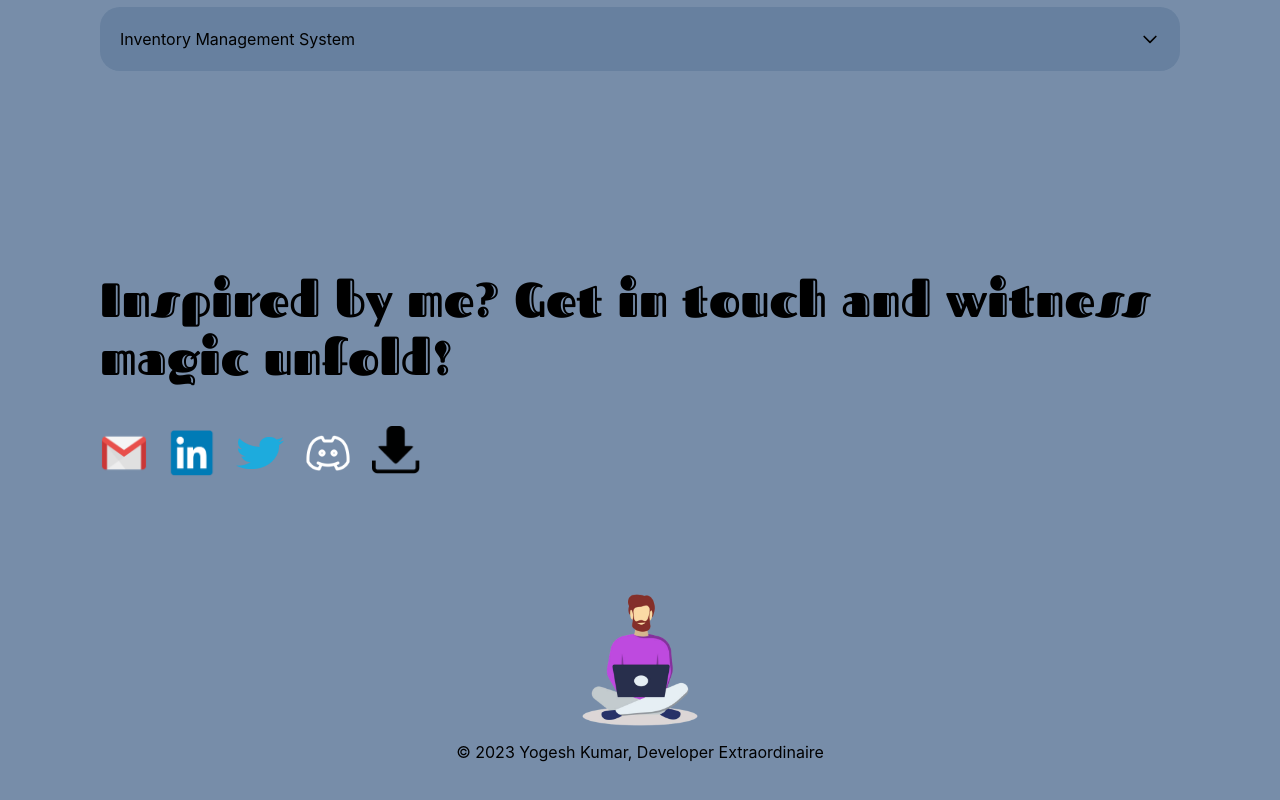
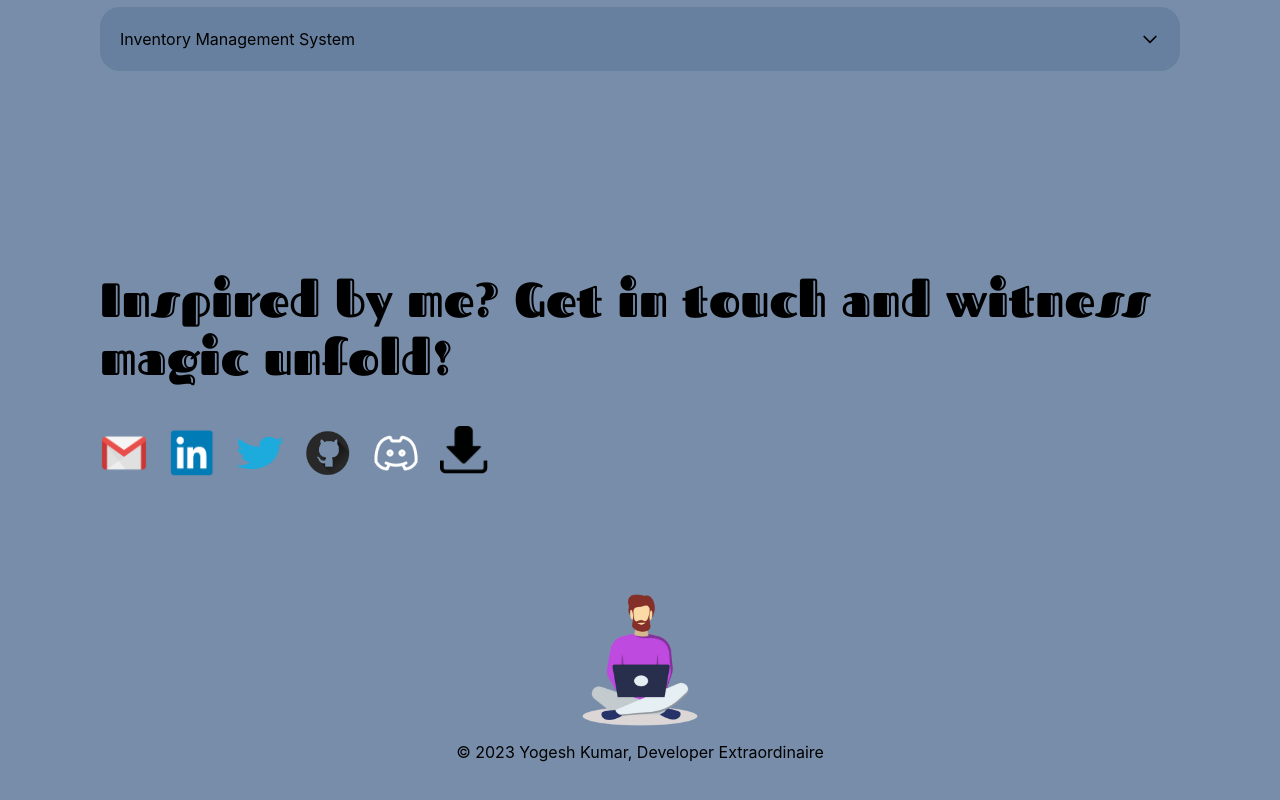
Before and after one commit to yogeshsingh2672000/portfolio, a React (Create React App) app: page / in a window 1280 px wide. Shown: the part 4208-5008 px from the top of the page. Built offline with nearby package versions, Linux system fonts and the light colour scheme.

Commit message:
add github & enhance tooltip looks

```diff
--- a/src/components/sections/Contact.tsx
+++ b/src/components/sections/Contact.tsx
@@ -18,19 +18,22 @@ function Contact() {
     <div id="contact" className="px-[20px] md:px-[50px] lg:px-[100px] py-[20px] md:py-[80px] lg:py-[100px]">
         <div className="bg-[#778DA9] dev-toolkit-heading text-[32px] md:text-[48px]">Inspired by me? Get in touch and witness magic unfold!</div>
         <div className="flex items-center gap-[20px] pt-[40px]">
-            <Tooltip content="yogeshsingh2672000@gmail.com">
+            <Tooltip content="yogeshsingh2672000@gmail.com" className="rounded-full px-[10px]">
                 <a href="mailto:yogeshsingh2672000@gmail.com" className="flex justify-center items-center"><Button><img src="/icons/gmail.png" className="h-12 w-12" /></Button></a>
             </Tooltip>
-            <Tooltip content="yogesh-krr">
+            <Tooltip content="yogesh-krr" className="rounded-full px-[10px]">
                 <a href="https://www.linkedin.com/in/yogesh-krr/" target="_blank" className="flex justify-center items-center"><Button><img src="/icons/linkedin.png" className="h-12 w-12" /></Button></a>
             </Tooltip>
-            <Tooltip content="@YogeshKrr">
+            <Tooltip content="@YogeshKrr" className="rounded-full px-[10px]">
                 <a href="https://twitter.com/YogeshKrr" target="_blank" className="flex justify-center items-center"><Button><img src="/icons/twitter.png" className="h-8 w-12" /></Button></a>
             </Tooltip>
-            <Tooltip content={copyState}>
+            <Tooltip content="yogeshsingh2672000" className="rounded-full px-[10px]">
+                <a href="https://github.com/yogeshsingh2672000" target="_blank" className="flex justify-center items-center"><Button><img src="/icons/github.png" className="h-12 w-12" /></Button></a>
+            </Tooltip>
+            <Tooltip content={copyState} className="rounded-full px-[10px]">
                 <Button onClick={()=>{copyToClipboard("yogeshkr")}}><img src="/icons/discord.png" className="h-12 w-12" /></Button>
             </Tooltip>
-            <Tooltip content="Resume">
+            <Tooltip content="Resume" className="rounded-full px-[10px]">
                 <a href="/resume/Resume.pdf"><Button><img src="/icons/download.png" className="h-12 w-12" /></Button></a>
             </Tooltip>
         </div>
```
Also changed, not shown: public/icons/github.png (added).
